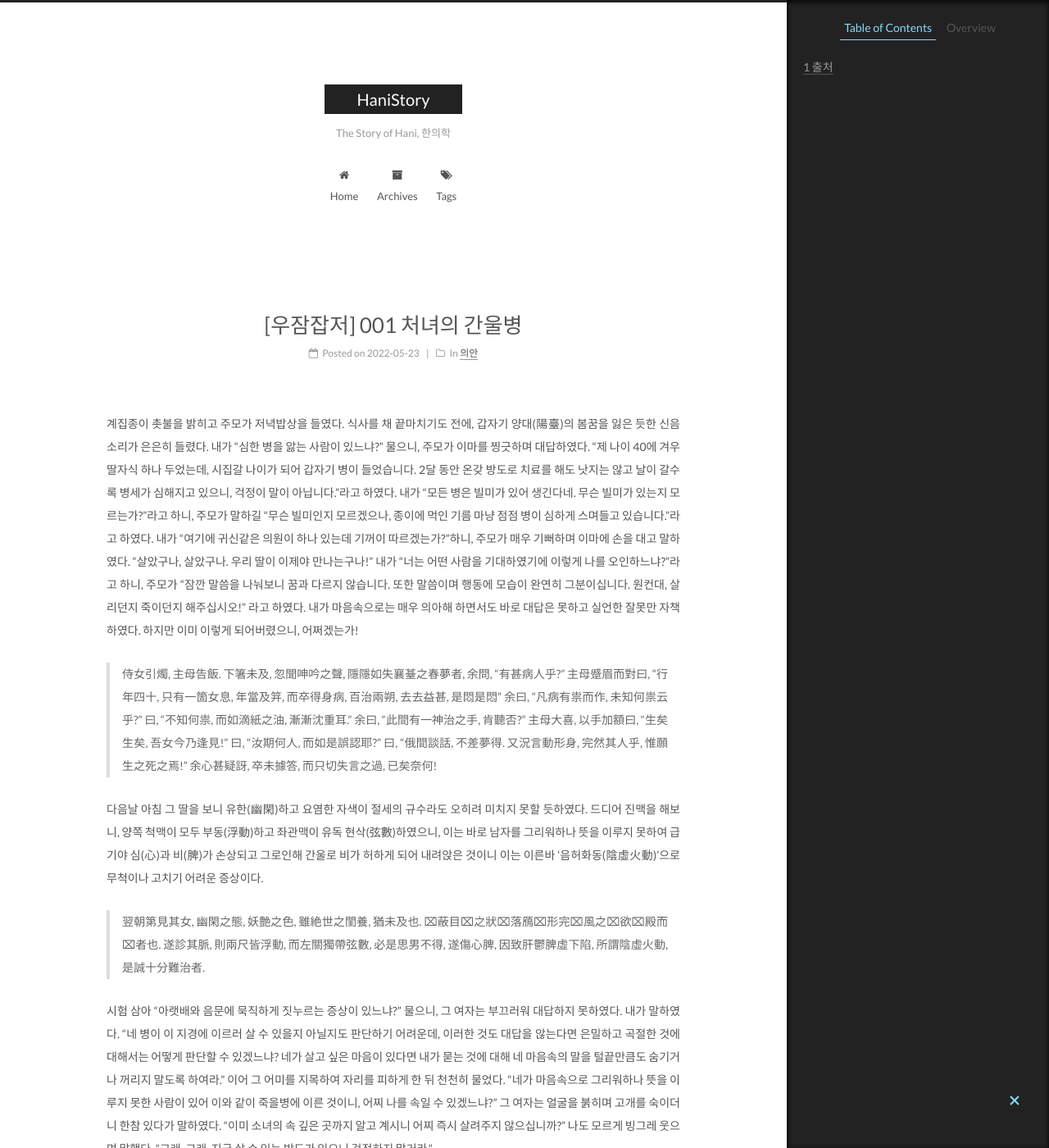
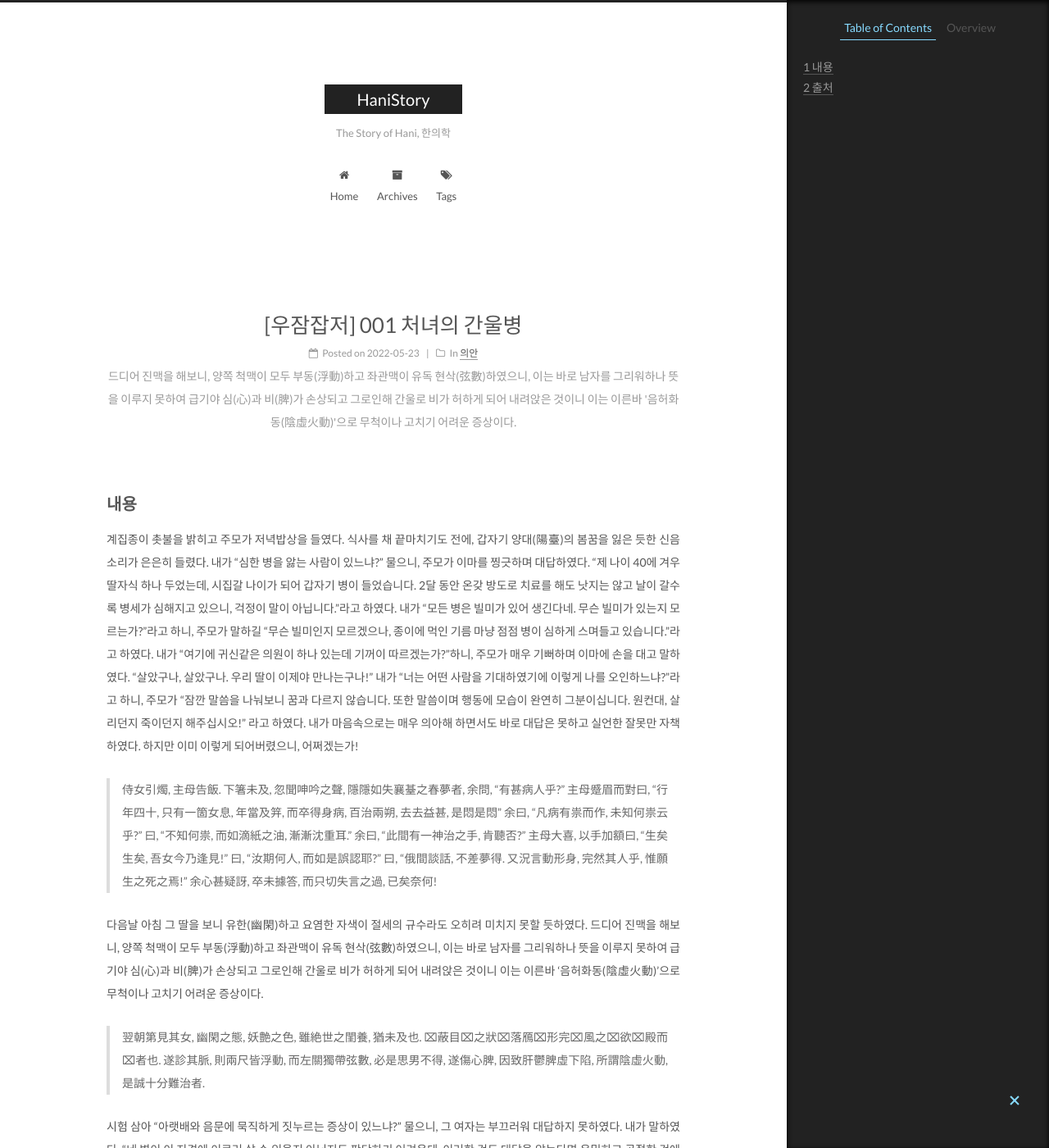
Before and after one commit to godkimchee/hanistory, a Jekyll site: the page built from _posts/2022-05-23-WJ001.md, in a window 1280 px wide and 1400 px high. Shown: the whole window at 82% size. Built offline with Jekyll 4.4.1, drawn with Linux system fonts in a browser that asks for light colours.

Commit message:
add description on posts, and add google adsense code

```diff
--- a/_layouts/post.html
+++ b/_layouts/post.html
@@ -4,3 +4,8 @@ layout: layout
 
 {% assign __ = site.data.languages[site.language] %}
 {% include post.html %}
+
+<script async
+  src="https://pagead2.googlesyndication.com/pagead/js/adsbygoogle.js?client=ca-pub-1742502815555726"
+  crossorigin="anonymous">
+</script>
--- a/_posts/2022-05-23-WJ001.md
+++ b/_posts/2022-05-23-WJ001.md
@@ -1,9 +1,12 @@
 ---
 layout: post
 title:  "[우잠잡저] 001 처녀의 간울병"
+description: 드디어 진맥을 해보니, 양쪽 척맥이 모두 부동(浮動)하고 좌관맥이 유독 현삭(弦數)하였으니, 이는 바로 남자를 그리워하나 뜻을 이루지 못하여 급기야 심(心)과 비(脾)가 손상되고 그로인해 간울로 비가 허하게 되어 내려앉은 것이니 이는 이른바 '음허화동(陰虛火動)'으로 무척이나 고치기 어려운 증상이다.
 categories: [의안]
 tags: [우잠잡저, 의안, 처녀, 간울병]
 ---
+
+## 내용
 
 계집종이 촛불을 밝히고 주모가 저녁밥상을 들였다. 식사를 채 끝마치기도 전에, 갑자기 양대(陽臺)의 봄꿈을 잃은 듯한 신음소리가 은은히 들렸다. 내가 "심한 병을 앓는 사람이 있느냐?" 물으니, 주모가 이마를 찡긋하며 대답하였다. "제 나이 40에 겨우 딸자식 하나 두었는데, 시집갈 나이가 되어 갑자기 병이 들었습니다. 2달 동안 온갖 방도로 치료를 해도 낫지는 않고 날이 갈수록 병세가 심해지고 있으니, 걱정이 말이 아닙니다."라고 하였다. 내가 "모든 병은 빌미가 있어 생긴다네. 무슨 빌미가 있는지 모르는가?"라고 하니, 주모가 말하길 "무슨 빌미인지 모르겠으나, 종이에 먹인 기름 마냥 점점 병이 심하게 스며들고 있습니다."라고 하였다. 내가 "여기에 귀신같은 의원이 하나 있는데 기꺼이 따르겠는가?"하니, 주모가 매우 기뻐하며 이마에 손을 대고 말하였다. "살았구나, 살았구나. 우리 딸이 이제야 만나는구나!" 내가 "너는 어떤 사람을 기대하였기에 이렇게 나를 오인하느냐?"라고 하니, 주모가 "잠깐 말씀을 나눠보니 꿈과 다르지 않습니다. 또한 말씀이며 행동에 모습이 완연히 그분이십니다. 원컨대, 살리던지 죽이던지 해주십시오!" 라고 하였다. 내가 마음속으로는 매우 의아해 하면서도 바로 대답은 못하고 실언한 잘못만 자책하였다. 하지만 이미 이렇게 되어버렸으니, 어쩌겠는가!
 
```
Also changed, not shown: _drafts/WJ.md (+1 -0 lines), _posts/2022-05-25-WJ002.md (+3 -0 lines), _posts/2022-05-27-WJ003.md (+3 -0 lines), _includes/post.html (line endings or trailing spaces).
